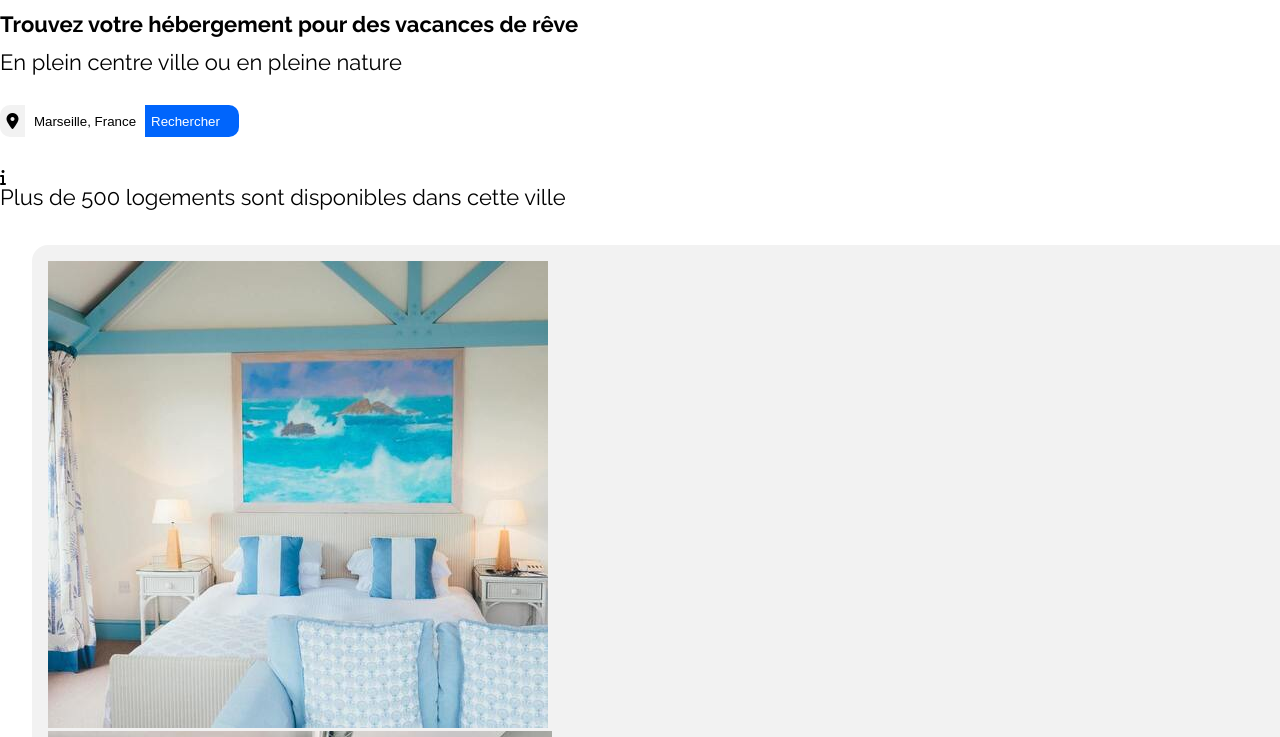
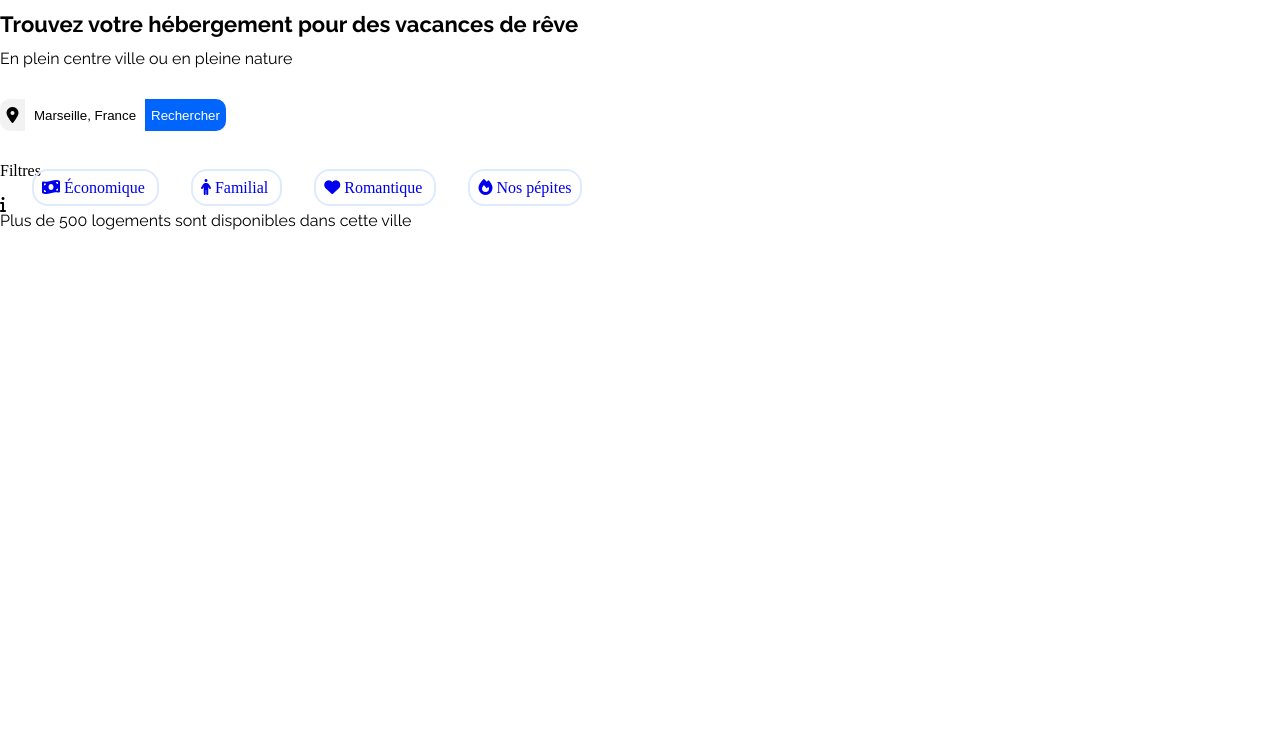
Before and after one commit to Bruno-GARCIA-webstudiant/Booki, a plain HTML site: page index.html in a window 1280 px wide. Shown: the part 63-800 px from the top of the page. Drawn offline with Linux system fonts and the light colour scheme.

Commit message:
information update

```diff
--- a/css/style.css
+++ b/css/style.css
@@ -11,6 +11,7 @@ body{
    margin: 0 auto;
    width: 90rem;
 }
+
 #header{
    display: flex;
    height: 3.75rem;
@@ -59,7 +60,7 @@ h1{
 }
 .info-filter p{
    font-family: 'raleway';
-   font-size: 1.375rem;
+   font-size: 1rem;
 }
 
 form{
@@ -96,15 +97,15 @@ input,
    border: transparent;
    height: 32px;
 }
-.one, .two{
-   background-color: #f2f2f2;
-   margin: 5rem 2rem;
-   padding: 1rem;
-   border-radius: 16px;
+.info-filter .search-icon {
+   display: none;
 }
-
-
-/*test*/
-.fa-search{
-   visibility: hidden;
+.btn-filter-bar{
+   height: 2.25rem;
+   width: 8.125rem;
+   border: #deebff solid 2px;
+   border-radius: 1rem;
+   margin-left: 2rem;
+   padding: 0.5rem;
+   text-align: center;
 }
--- a/index.html
+++ b/index.html
@@ -66,22 +66,37 @@
             Rechercher<i class="fas fa-search search-icon"></i>
           </button>
         </form>
-        <div>
-          <i class="fa-solid fa-info"></i>
-          <p>Plus de 500 logements sont disponibles dans cette ville</p>
+        <!-- ///////////////////FILTRES///////////////// -->
+        <div class="banner-filter">
+          <h2>Filtres</h2>
+          <div class="btn-banner-filter">
+              <a class="btn-filter-bar" href="#">
+                <i class="fa-solid fa-money-bill-wave"></i>
+                Économique
+              </a>
+
+              <a class="btn-filter-bar" href="#">
+                <i class="fa-solid fa-person"></i>
+                Familial
+              </a>
+              <a class="btn-filter-bar" href="#">
+                <i class="fa-solid fa-heart"></i>
+                Romantique
+              </a>
+
+              <a class="btn-filter-bar" href="#">
+                <i class="fa-solid fa-fire"></i>
+                Nos pépites
+              </a>
+
+          </div>
+          <div class="info-bar">
+            <i class="fa-solid fa-info"></i>
+            <p>Plus de 500 logements sont disponibles dans cette ville</p>
+          </div>
         </div>
       </section>
-      <div id="text">
-        <section class="one">
-          <article>
-            <img src="./assets/images/hebergements/annie-spratt.jpg" alt="" />
-          </article>
-          <article>
-            <img src="./assets/images/hebergements/aw-creative.jpg" alt="" />
-          </article>
-        </section>
-        <section class="two"></section>
-      </div>
+
     </main>
   </body>
 </html>
```
Also changed, not shown: css/reset.css (line endings or trailing spaces).
